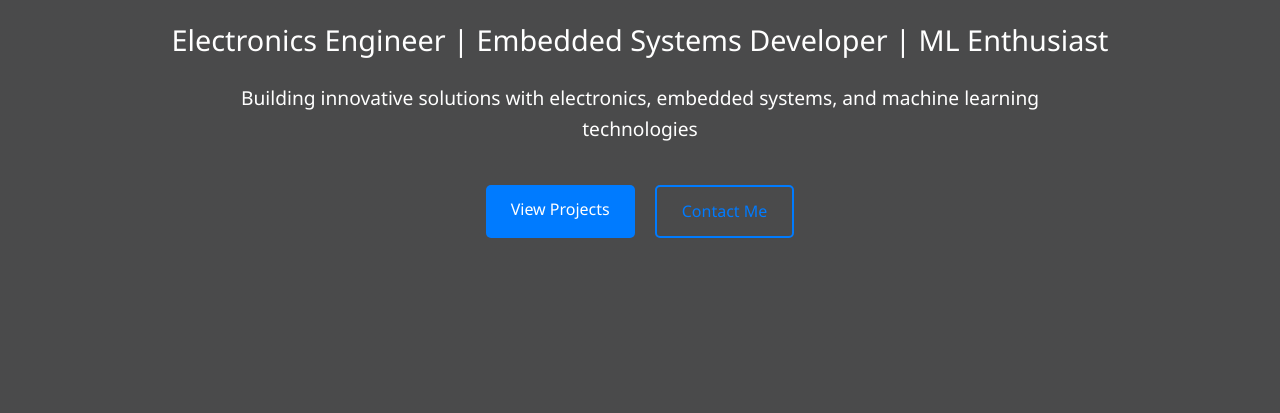
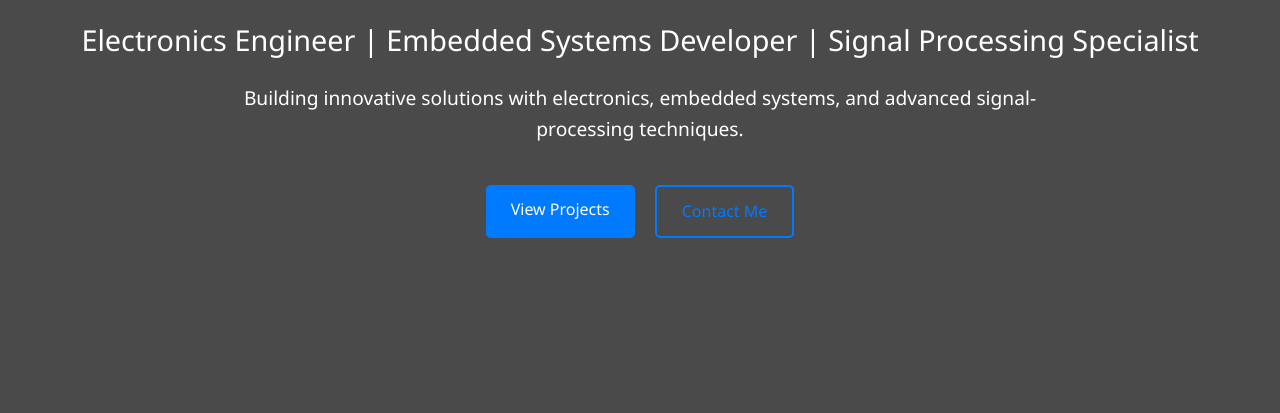
Before and after one commit to MahadiAlif/portfolio-website, a plain HTML site: page index.html in a window 1280 px wide. Shown: the part 387-800 px from the top of the page. Drawn offline with Linux system fonts and the light colour scheme.

Commit message:
Update heading

```diff
--- a/index.html
+++ b/index.html
@@ -31,8 +31,8 @@
     <section id="home" class="hero">
         <div class="hero-content">
             <h1>Hello, I'm <span class="highlight">Mahadi Hasan Alif</span></h1>
-            <h2>Electronics Engineer | Embedded Systems Developer | ML Enthusiast</h2>
-            <p>Building innovative solutions with electronics, embedded systems, and machine learning technologies</p>
+           <h2>Electronics Engineer | Embedded Systems Developer | Signal Processing Specialist</h2>
+<p>Building innovative solutions with electronics, embedded systems, and advanced signal-processing techniques.</p>
             <div class="hero-buttons">
                 <a href="#projects" class="btn primary">View Projects</a>
                 <a href="#contact" class="btn secondary">Contact Me</a>
```
